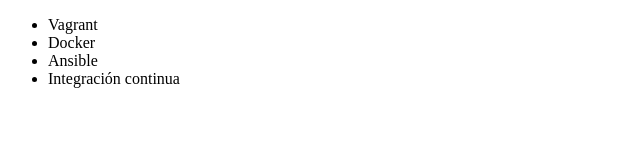
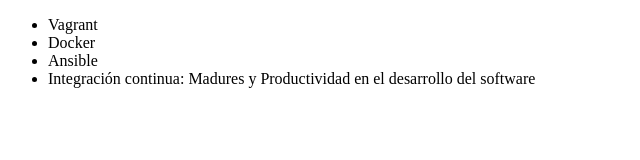
Before and after one commit to jcguzman2464a/alura-git, a plain HTML site: page index.html in a window 1280 px wide. Shown: the whole page, without its empty margins (0-640 px from the left). Drawn offline with Linux system fonts and the light colour scheme.

Commit message:
Renombrando curso de integración continua

```diff
--- a/index.html
+++ b/index.html
@@ -14,7 +14,7 @@
     <li> Vagrant </li>
     <li> Docker </li>
     <li> Ansible </li>
-    <li> Integración continua </li>
+    <li> Integración continua: Madures y Productividad en el desarrollo del software </li>
   </ul>
 </body>
 
```
